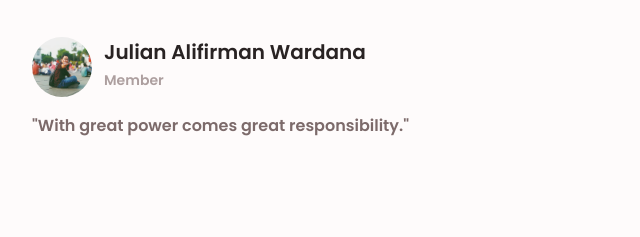
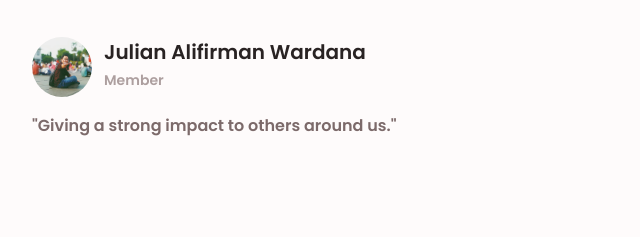
Before and after one commit to fajartd02/MyFirstPortofolio-Responsive-NoBoostrap, a plain HTML site: page fajar_portofolio.html in a window 1280 px wide. Shown: the part 4187-4424 px from the top of the page, 224-864 px from the left. Drawn offline with nearby package versions, Linux system fonts and the light colour scheme.

Commit message:
Ganti caption julian

```diff
--- a/fajar_portofolio.html
+++ b/fajar_portofolio.html
@@ -582,7 +582,7 @@
                             </div>
                         </div>
 
-                        <p class="team_description">"With great power comes great responsibility."</p>
+                        <p class="team_description">"Giving a strong impact to others around us."</p>
                     </div>
                 </div>
 
```
